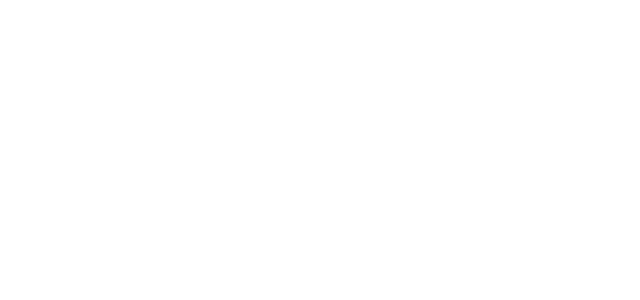
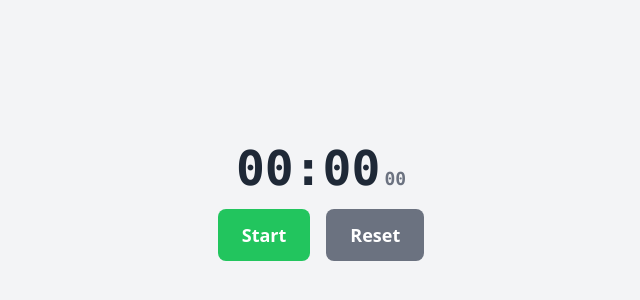
Before and after one commit to KirillTregubov/TaskLancer, a Nuxt app: page / in a window 1280 px wide. Shown: the part 198-498 px from the top of the page, without its empty margins (319-959 px from the left). Built offline with nearby package versions, Linux system fonts and the light colour scheme.

Commit message:
add timer

```diff
--- /dev/null
+++ b/components/WorkTimer.vue
@@ -0,0 +1,90 @@
+<script lang="ts" setup>
+import { LoaderPinwheelIcon } from 'lucide-vue-next'
+const { timer, toggleTimer, resetTimer } = useTimer()
+
+const formattedTime = computed(() => {
+  const totalSeconds = Math.floor(timer.value.elapsedTime / 1000)
+  const minutes = String(Math.floor(totalSeconds / 60)).padStart(2, '0')
+  const seconds = String(totalSeconds % 60).padStart(2, '0')
+  return `${minutes}:${seconds}`
+})
+
+const formattedMilliseconds = computed(() => {
+  return String(Math.floor((timer.value.elapsedTime % 1000) / 10)).padStart(
+    2,
+    '0'
+  )
+})
+
+const buttonClass = computed(() =>
+  timer.value.isRunning
+    ? 'bg-red-500 hover:bg-red-600'
+    : 'bg-green-500 hover:bg-green-600'
+)
+</script>
+
+<template>
+  <div
+    class="flex min-h-screen flex-col items-center justify-center bg-gray-100"
+  >
+    <ClientOnly>
+      <div
+        class="mb-4 flex items-baseline font-mono text-5xl font-bold text-gray-800"
+      >
+        {{ formattedTime }}
+        <span class="ml-1 text-lg text-gray-500">{{
+          formattedMilliseconds
+        }}</span>
+      </div>
+      <template #fallback>
+        <div
+          class="mb-4 flex items-baseline font-mono text-5xl font-bold text-gray-800"
+        >
+          --:--
+          <span class="ml-1 text-lg text-gray-500">--</span>
+        </div>
+      </template>
+    </ClientOnly>
+    <div class="flex space-x-4">
+      <ClientOnly fallback-tag="div">
+        <button
+          :class="buttonClass"
+          class="grid items-center justify-center rounded-lg px-6 py-3 text-lg font-semibold text-white transition-colors"
+          @click="toggleTimer"
+        >
+          <span
+            class="col-start-1 row-start-1"
+            :class="{ invisible: timer.isRunning, visible: !timer.isRunning }"
+          >
+            Start
+          </span>
+          <span
+            class="col-start-1 row-start-1"
+            :class="{ visible: timer.isRunning, invisible: !timer.isRunning }"
+          >
+            Stop
+          </span>
+        </button>
+        <template #fallback>
+          <button
+            class="grid items-center justify-center rounded-lg bg-gray-500 px-6 py-3 text-lg font-semibold text-white opacity-50 transition-colors"
+            @click="toggleTimer"
+          >
+            <span
+              class="col-start-1 row-start-1 flex animate-spin items-center justify-center"
+            >
+              <LoaderPinwheelIcon />
+            </span>
+            <span class="invisible col-start-1 row-start-1">Start</span>
+          </button>
+        </template>
+      </ClientOnly>
+      <button
+        class="transform rounded-lg bg-gray-500 px-6 py-3 text-lg font-semibold text-white transition-all duration-300 hover:bg-gray-600"
+        @click="resetTimer"
+      >
+        Reset
+      </button>
+    </div>
+  </div>
+</template>
--- /dev/null
+++ b/composables/useTimer.ts
@@ -0,0 +1,68 @@
+interface TimerState {
+  isRunning: boolean
+  elapsedTime: number
+  lastSaved: number | null
+}
+
+export default function () {
+  const timer = useLocalStorage<TimerState>('timer', {
+    isRunning: false,
+    elapsedTime: 0,
+    lastSaved: null
+  })
+  let interval: ReturnType<typeof setInterval> | undefined = undefined
+
+  const toggleTimer = () => {
+    if (!timer.value.isRunning) {
+      timer.value.isRunning = true
+      const startTime = Date.now() - timer.value.elapsedTime
+      interval = setInterval(() => {
+        timer.value.elapsedTime = Date.now() - startTime
+      }, 10)
+    } else {
+      timer.value.isRunning = false
+      if (interval) clearInterval(interval)
+    }
+  }
+
+  const resetTimer = () => {
+    if (timer.value.isRunning) {
+      toggleTimer()
+    }
+
+    timer.value.elapsedTime = 0
+    timer.value.lastSaved = null
+  }
+
+  function saveTimerState() {
+    if (timer.value.isRunning) {
+      toggleTimer()
+      timer.value.lastSaved = Date.now()
+    }
+  }
+
+  onMounted(() => {
+    if (timer.value.lastSaved) {
+      const elapsed = Date.now() - timer.value.lastSaved
+      timer.value.elapsedTime += elapsed
+      timer.value.lastSaved = null
+      timer.value.isRunning = false
+      toggleTimer()
+    }
+
+    window.addEventListener('beforeunload', saveTimerState)
+  })
+
+  onBeforeRouteLeave(saveTimerState)
+  onUnmounted(() => {
+    saveTimerState()
+
+    window.removeEventListener('beforeunload', saveTimerState)
+  })
+
+  return {
+    timer,
+    toggleTimer,
+    resetTimer
+  }
+}
--- a/package.json
+++ b/package.json
@@ -15,6 +15,7 @@
   "dependencies": {
     "@nuxtjs/tailwindcss": "6.13.1",
     "@vueuse/nuxt": "12.4.0",
+    "lucide-vue-next": "^0.471.0",
     "nuxt": "^3.15.1",
     "vue": "latest",
     "vue-router": "latest"
--- /dev/null
+++ b/pages/index.vue
@@ -0,0 +1,7 @@
+<script lang="ts" setup></script>
+
+<template>
+  <div>
+    <WorkTimer />
+  </div>
+</template>
```
Also changed, not shown: eslint.config.js (+10 -2 lines), 1 other file (tests, documents, lock files or other folders).
